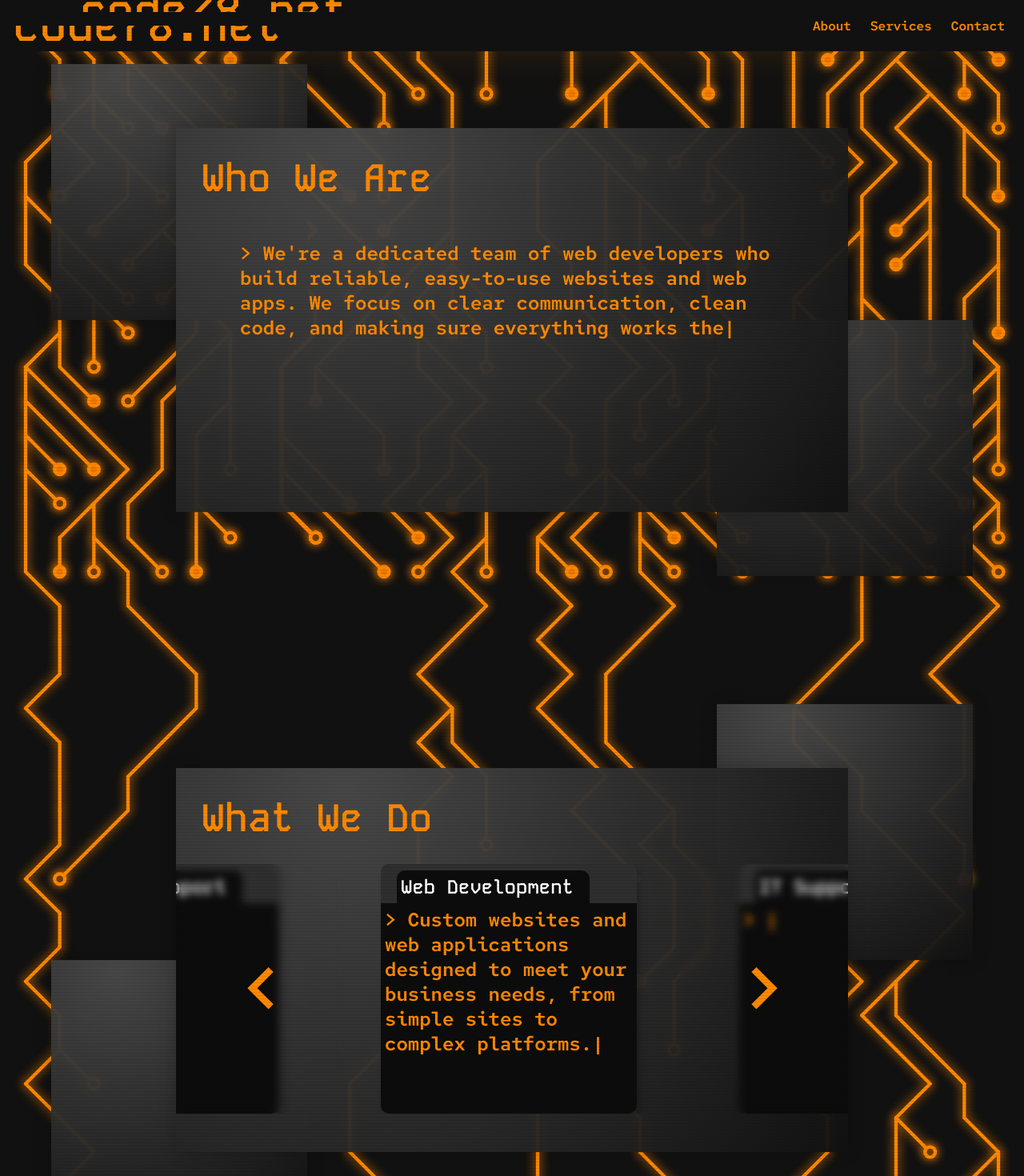
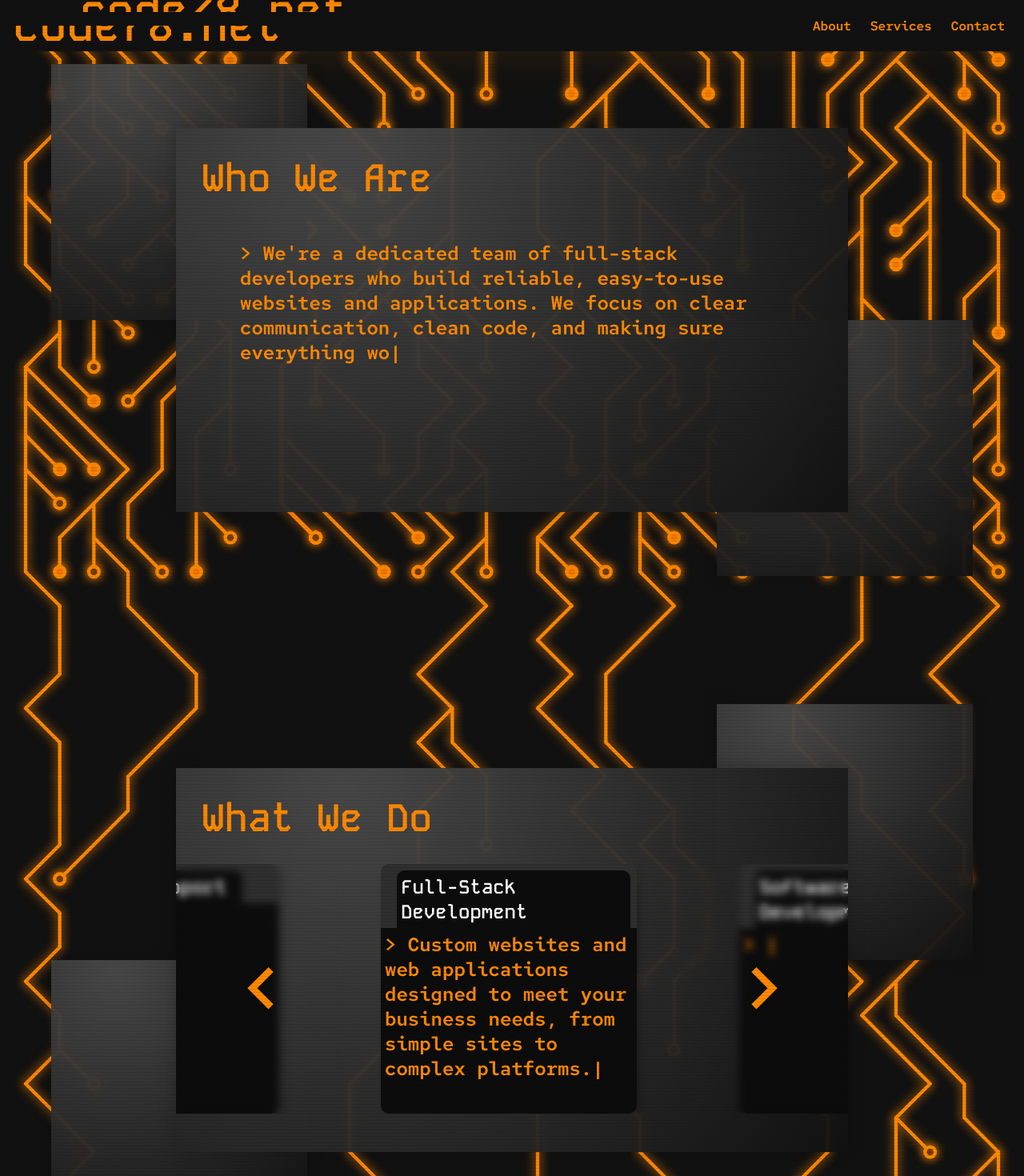
Before and after one commit to C-McCarty/Code78.net, a React (Create React App) app in the folder code78.net/: page / in a window 1280 px wide. Shown: the top 1470 px of the page at 80% size. Built offline with nearby package versions, Linux system fonts and the light colour scheme.

Commit message:
Adjusted text and added item to carousel

```diff
--- a/code78.net/src/App.js
+++ b/code78.net/src/App.js
@@ -57,7 +57,7 @@ function App() {
             <div className="main">
                 <Section secRef={aboutRef}>
                     <h2 className='glitch' data-glitch="Who We Are">Who We Are</h2>
-                    <P content="We're a dedicated team of web developers who build reliable, easy-to-use websites and web apps. We focus on clear communication, clean code, and making sure everything works the way it should. Whether you're starting from scratch or need help improving what you already have, we’re here to help!" />
+                    <P content="We're a dedicated team of full-stack developers who build reliable, easy-to-use websites and applications. We focus on clear communication, clean code, and making sure everything works the way it should. Whether you're starting from scratch or improving what you already have, we’re here to help!" />
                 </Section>
                 <Section secRef={serviceRef}>
                     <h2  className='glitch' data-glitch="What We Do">What We Do</h2>
--- a/code78.net/src/data/services.json
+++ b/code78.net/src/data/services.json
@@ -4,8 +4,12 @@
         "content": "Installation, repair, and maintenance of computers, servers, and other essential hardware."
     },
     {
-        "title": "Web Development",
+        "title": "Full-Stack Development",
         "content": "Custom websites and web applications designed to meet your business needs, from simple sites to complex platforms."
+    },
+    {
+        "title": "Software Development",
+        "content": "Design and development of custom software solutions tailored to streamline operations, improve efficiency, and support your unique business goals."
     },
     {
         "title": "IT Support",
```
